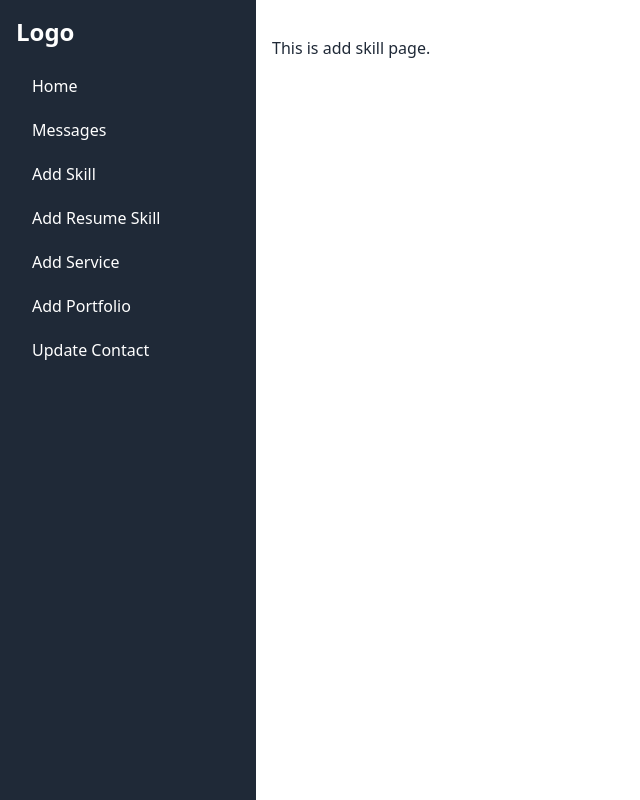
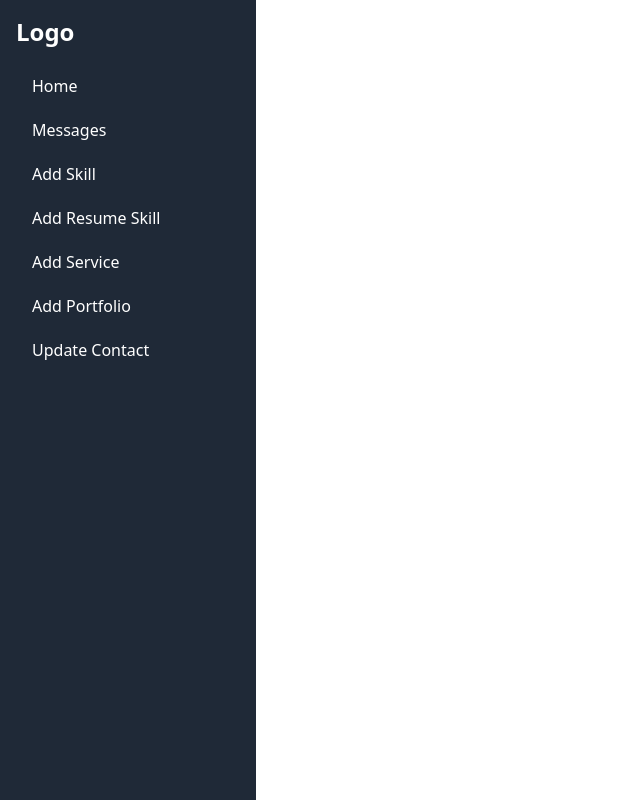
Before and after one commit to Hasanul-Alam/my-portfolio, a React (Vite) app: page /dashboard/add-skill in a window 1280 px wide. Shown: the whole page, without its empty margins (0-640 px from the left). Built offline with nearby package versions, Linux system fonts and the light colour scheme; no server answers.

Commit message:
trying to publish with axios

```diff
--- a/package.json
+++ b/package.json
@@ -15,6 +15,7 @@
     "@fortawesome/free-regular-svg-icons": "^6.6.0",
     "@fortawesome/free-solid-svg-icons": "^6.6.0",
     "@fortawesome/react-fontawesome": "^0.2.2",
+    "axios": "^1.7.3",
     "firebase": "^10.12.5",
     "localforage": "^1.10.0",
     "match-sorter": "^6.3.4",
--- a/src/pages/Dashboard/AddSkill/AddSkill.jsx
+++ b/src/pages/Dashboard/AddSkill/AddSkill.jsx
@@ -1,11 +1,19 @@
+import { useEffect, useState } from "react";
+import { CiEdit } from "react-icons/ci";
+import { FaRegTrashCan } from "react-icons/fa6";
+const AddSkill = () => {
+    const [skills, setSkills] = useState([]);
+    const handleEdit = (id) => {
+        console.log(id)
+    }
+    const handleDelete = (id) => {
+        console.log(id)
+    }
+  return (
+    <>
 
-
-const AddSkill = () => {
-    return (
-        <div>
-            <h2>This is add skill page.</h2>
-        </div>
-    );
+    </>
+  );
 };
 
 export default AddSkill;
```
Also changed, not shown: 1 other file (tests, documents, lock files or other folders).
